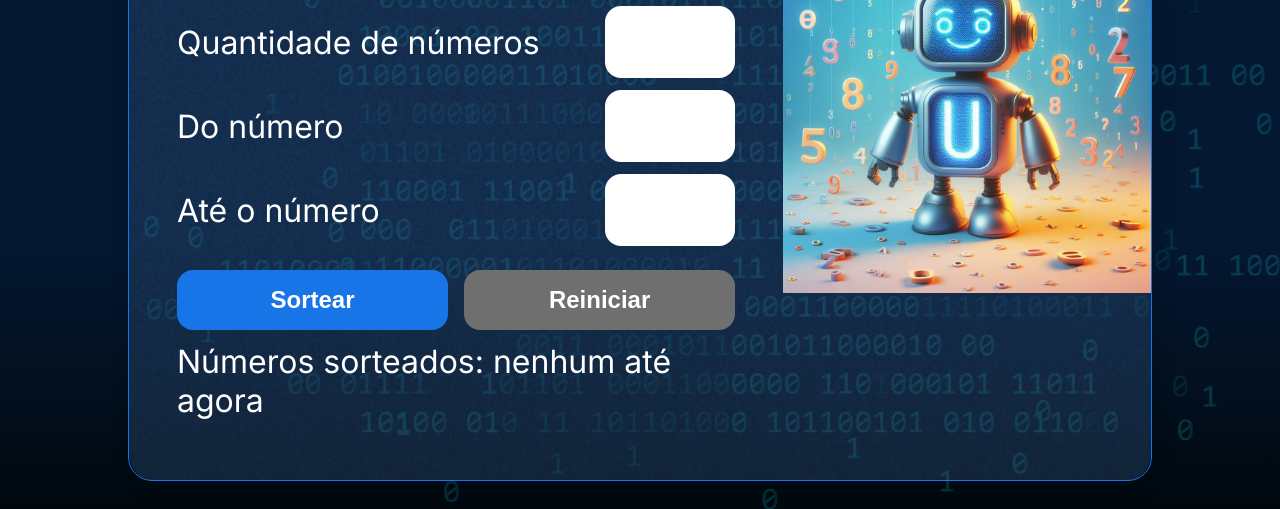
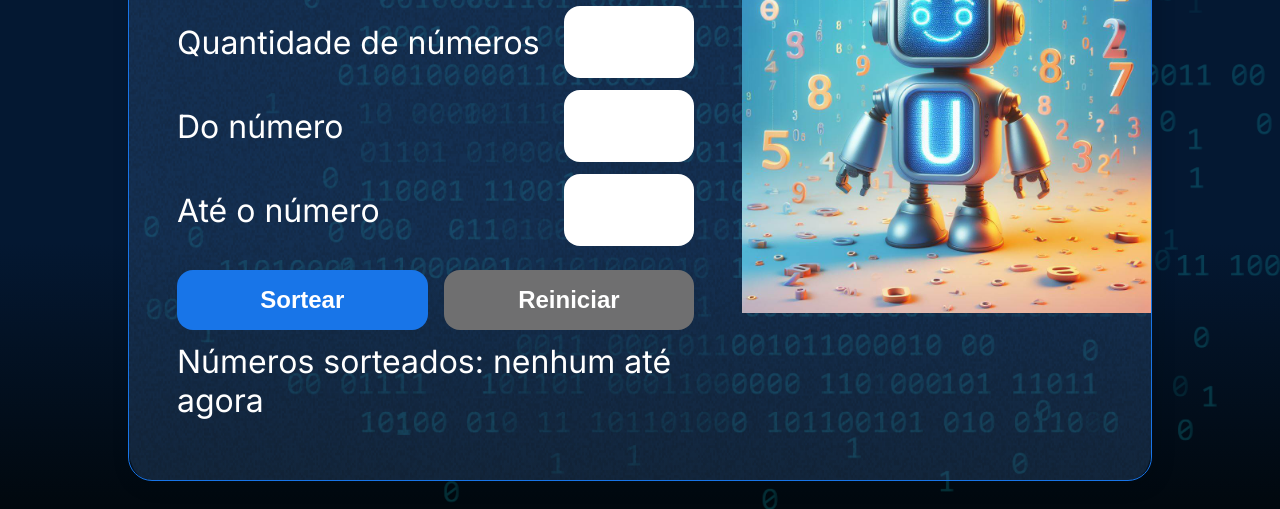
Before and after one commit to Herbeno/sorteador-de-numeros, a plain HTML site: page index.html in a window 1280 px wide. Shown: the part 291-800 px from the top of the page. Drawn offline with Linux system fonts and the light colour scheme.

Commit message:
Update style.css

```diff
--- a/style.css
+++ b/style.css
@@ -131,7 +131,7 @@ h1 {
 }
 
 .container__robo {
-    max-width: 36%;
+    max-width: 40%;
     height: auto;
     margin-top: rem;
 }
```
